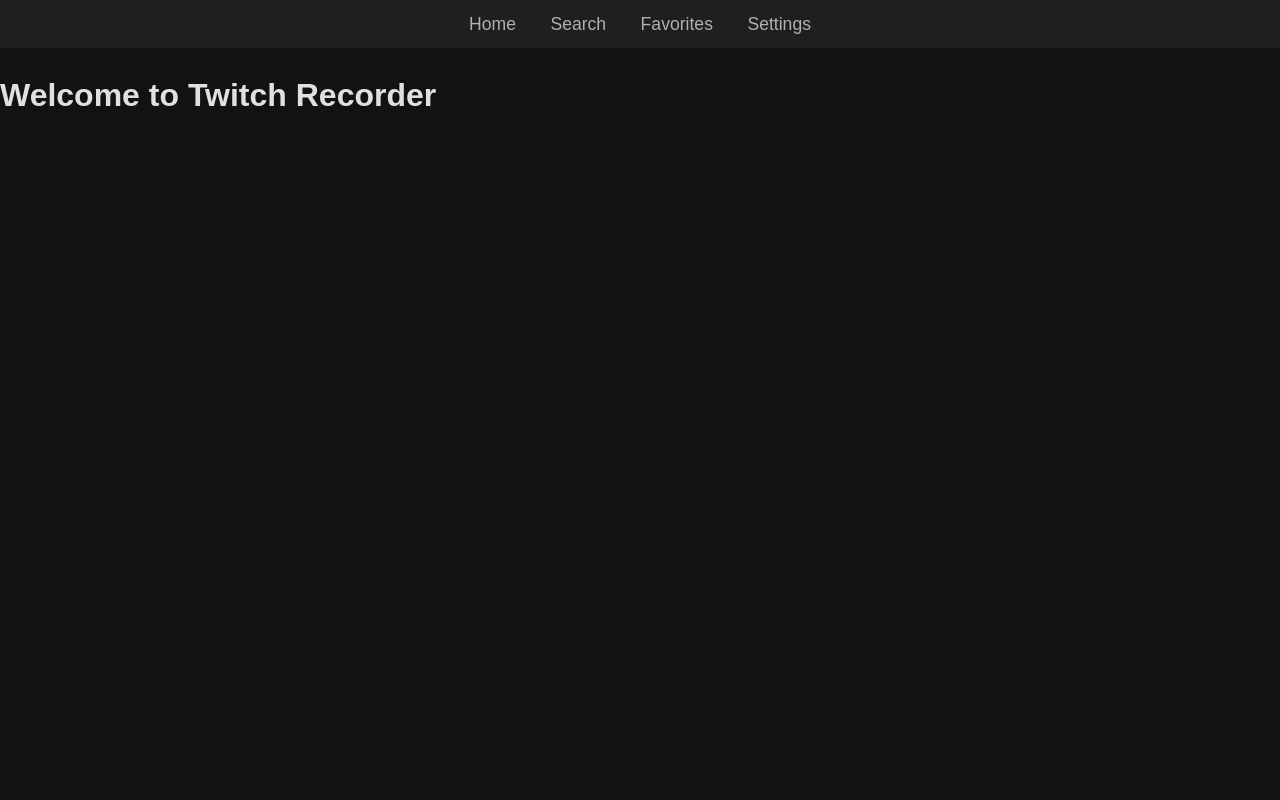
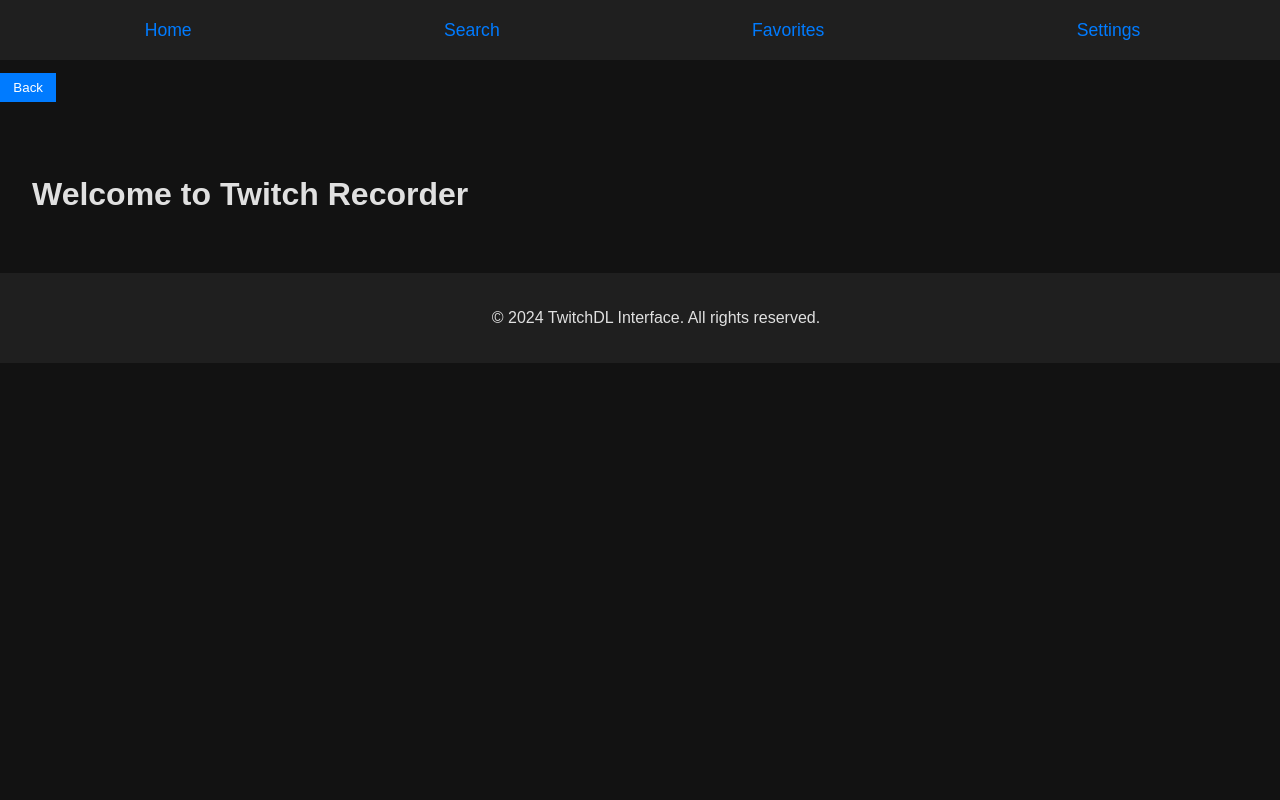
Before and after one commit to Thargorrr/twitch-dl-interface, a Flask app: page / in a window 1280 px wide. Run offline with Flask 3, Linux system fonts and the light colour scheme; parts of the project's set-up code (start-up, migrations or seed data) failed here and were passed over.

Commit message:
Unified design structure in the frontend

```diff
--- a/frontend/css/styles.css
+++ b/frontend/css/styles.css
@@ -6,6 +6,52 @@ body {
     background-color: #121212; /* Dark background */
     color: #e0e0e0; /* Light text color for contrast */
     line-height: 1.6;
+}
+header {
+    background-color: #1f1f1f;
+    padding: 1em;
+}
+header nav ul {
+    list-style-type: none;
+    padding: 0;
+    display: flex;
+    justify-content: space-around;
+}
+header nav ul li {
+    display: inline;
+    margin-right: 10px;
+}
+header nav ul li a {
+    text-decoration: none;
+    color: #007bff;
+}
+main {
+    padding: 2em;
+    flex: 1;
+}
+footer {
+    background-color: #1f1f1f;
+    text-align: center;
+    padding: 1em;
+    bottom: 0;
+    width: 100%;
+}
+.container {
+    display: flex;
+    flex-direction: column;
+    min-height: 100vh;
+}
+.back-button {
+    display: block;
+    margin: 1em 0;
+    padding: 0.5em 1em;
+    background-color: #007bff;
+    color: #fff;
+    border: none;
+    cursor: pointer;
+}
+.back-button:hover {
+    background-color: #0056b3;
 }
 a {
     color: #00bfff; /* Light blue for links */
@@ -103,6 +149,11 @@ nav ul li a:hover {
     color: #f44336; /* Red color for errors */
     font-size: 0.9em;
 }
+.channel-link, .stream-link {
+    display: block;
+    color: inherit;
+    text-decoration: none;
+}
 
 /* Dark Mode Specific */
 @media (prefers-color-scheme: dark) {
--- /dev/null
+++ b/frontend/templates/base.html
@@ -0,0 +1,45 @@
+<!-- frontend/templates/base.html -->
+<!DOCTYPE html>
+<html lang="en">
+<head>
+    <meta charset="UTF-8">
+    <meta name="viewport" content="width=device-width, initial-scale=1.0">
+    <title>{% block title %}TwitchDL Interface{% endblock %}</title>
+    <link rel="stylesheet" href="/css/styles.css">
+    <style>
+        body, html {
+            height: 100%;
+            margin: 0;
+        }
+    </style>
+</head>
+<body>
+    <header>
+        <nav>
+            <ul>
+                <li><a href="{{ url_for('main') }}">Home</a></li>
+                <li><a href="{{ url_for('search') }}">Search</a></li>
+                <li><a href="{{ url_for('favorites') }}">Favorites</a></li>
+                <li><a href="{{ url_for('settings') }}">Settings</a></li>
+            </ul>
+        </nav>
+    </header>
+
+    <button onclick="history.back()" class="back-button">Back</button>
+
+    <main>
+        {% block content %}{% endblock %}
+    </main>
+
+    <footer>
+        <p>&copy; 2024 TwitchDL Interface. All rights reserved.</p>
+    </footer>
+
+    <script>
+        // JavaScript for back button
+        document.querySelector('.back-button').addEventListener('click', function() {
+            window.history.back();
+        });
+    </script>
+</body>
+</html>
--- a/frontend/templates/config.html
+++ b/frontend/templates/config.html
@@ -1,3 +1,4 @@
+<!-- frontend/templates/config.html -->
 <!DOCTYPE html>
 <html lang="en">
 <head>
--- a/frontend/templates/index.html
+++ b/frontend/templates/index.html
@@ -1,20 +1,8 @@
-<!DOCTYPE html>
-<html lang="en">
-<head>
-    <meta charset="UTF-8">
-    <meta name="viewport" content="width=device-width, initial-scale=1.0">
-    <link rel="stylesheet" href="/css/styles.css">
-    <title>Main Page</title>
-</head>
-<body>
-    <nav>
-        <ul>
-            <li><a href="/">Home</a></li>
-            <li><a href="/search">Search</a></li>
-            <li><a href="/favorites">Favorites</a></li>
-            <li><a href="/settings">Settings</a></li>
-        </ul>
-    </nav>
+<!-- frontend/templates/index.html -->
+{% extends "base.html" %}
+
+{% block title %}Home{% endblock %}
+
+{% block content %}
     <h1>Welcome to Twitch Recorder</h1>
-</body>
-</html>
+{% endblock %}
```
Also changed, not shown: frontend/templates/favorites.html (+7 -11 lines), frontend/templates/search.html (+6 -14 lines), frontend/templates/settings.html (+7 -11 lines), twitch_cache.sqlite.
